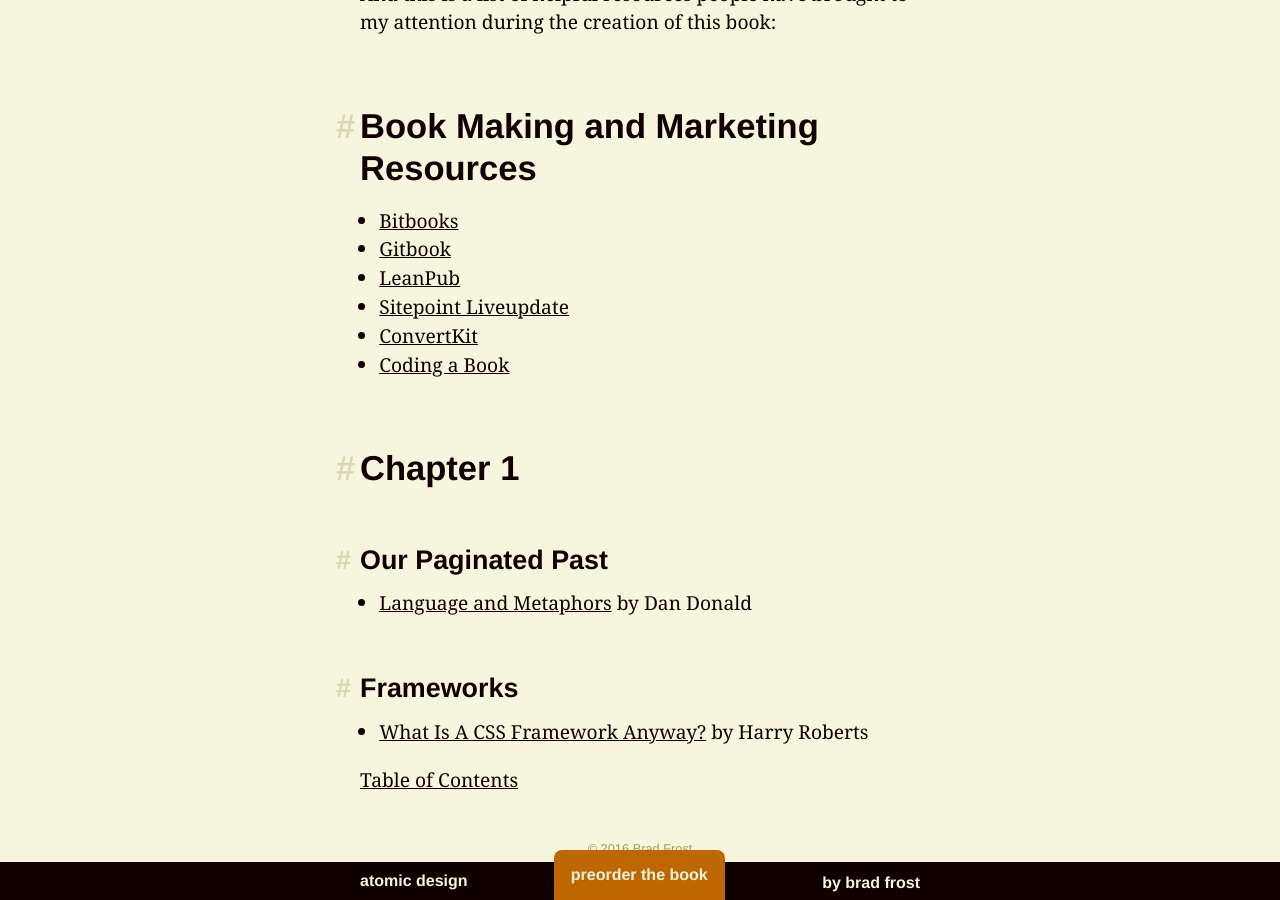
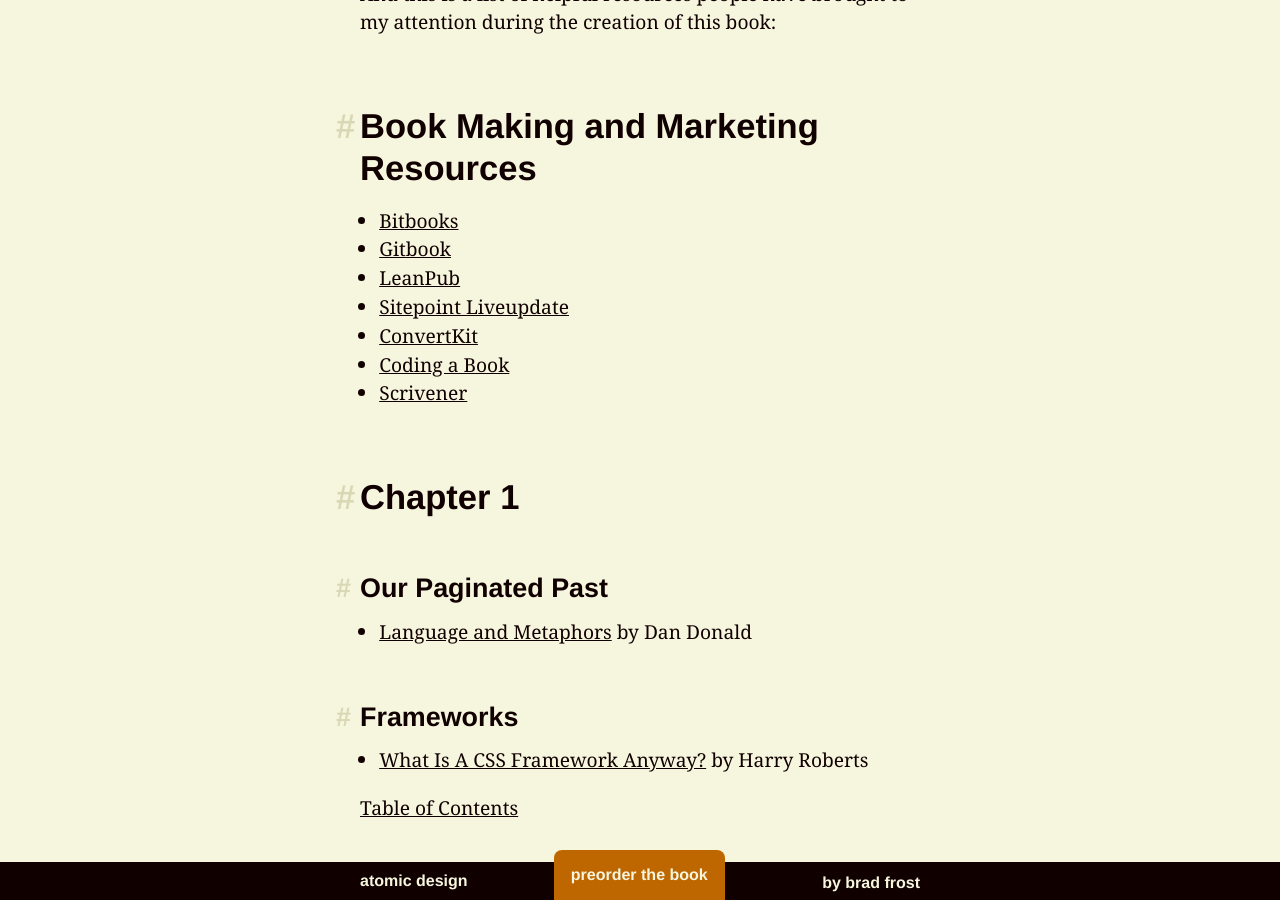
Before and after one commit to bradfrost/atomic-design, a Jekyll site: the page built from resources.md, in a window 1280 px wide and 900 px high, scrolled down 1127 px. Built offline with Jekyll 4.4.1, drawn with Linux system fonts in a browser that asks for light colours.

Commit message:
Scrivener

```diff
--- a/resources.md
+++ b/resources.md
@@ -29,6 +29,7 @@ And this is a list of helpful resources people have brought to my attention duri
 - [Sitepoint Liveupdate](https://learnable.com/liveupdate)
 - [ConvertKit](http://convertkit.com/)
 - [Coding a Book](http://larahogan.me/blog/coding-a-book/)
+- [Scrivener](https://www.literatureandlatte.com/scrivener.php)
 
 
 ## Chapter 1
```
